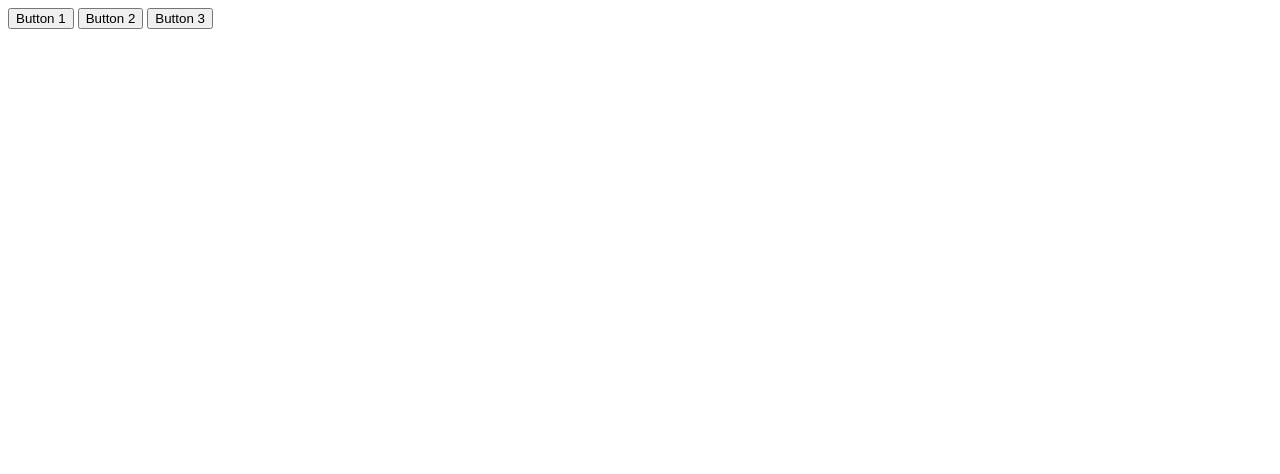
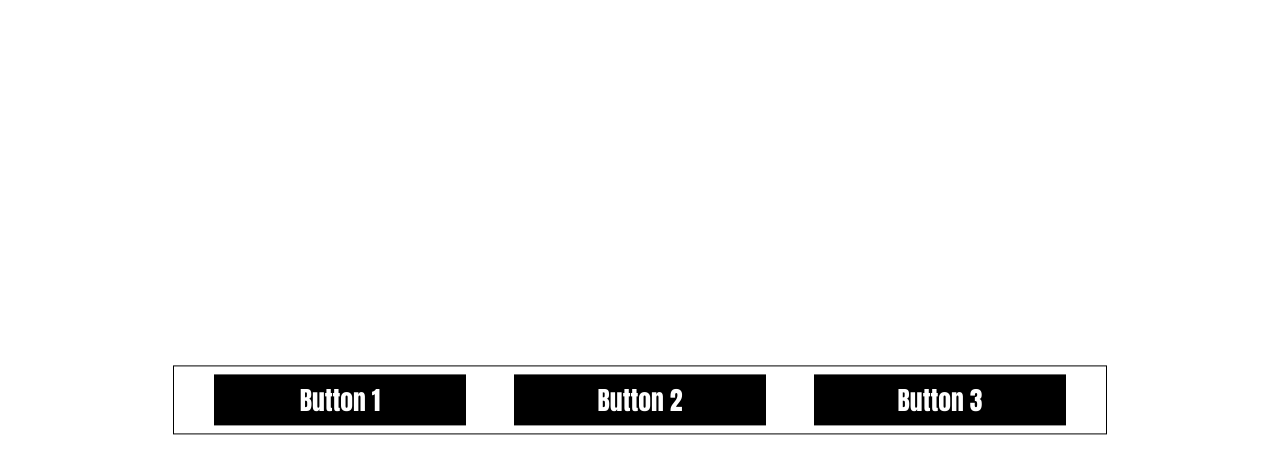
Before and after one commit to LaureanoVera/liquid-buttons-css-js, a plain HTML site: page index.html in a window 1280 px wide. Drawn offline with Linux system fonts and the light colour scheme.

Commit message:
filtro de boton creado y estilos hechos

```diff
--- a/css/styles.css
+++ b/css/styles.css
@@ -0,0 +1,62 @@
+.container {
+  border: 1px solid #000;
+  max-width: 900px;
+  width: 80vw;
+  position: absolute;
+  top: 50%;
+  left: 50%;
+  transform: translate(-50%, -50%);
+  padding: .5em 1em;
+  display: flex;
+  justify-content: space-around;
+}
+
+button {
+  cursor: pointer;
+  font-family: Impact;
+  position: relative;
+  width: 28%;
+  height: 2em;
+  border-radius: .5em;
+  background: none;
+  border: none;
+  outline: none;
+  font-size: 1.6em;
+  color: #fff;
+}
+
+button:before {
+  content: '';
+  background: #000;
+  width: 100%;
+  height: 100%;
+  position: absolute;
+  z-index: -1;
+  top: 0;
+  left: 0;
+}
+
+button:hover:before {
+  background: linear-gradient(40deg, #fd16de, #37e6fd);
+  /* filter: blur(10px); */
+  filter: url('#wave') blur(2px);
+}
+
+button:hover {
+  animation: squish .5s;
+}
+
+@keyframes squish {
+  0% {
+    transform: scaleY(1);
+  }
+  40% {
+    transform: scaleY(1.5);
+  }
+  70% {
+    transform: scaleY(.7);
+  }
+  100% {
+    transform: scaleY(1);
+  }
+}
--- a/index.html
+++ b/index.html
@@ -16,6 +16,17 @@
       <button>Button 3</button>
     </div>
 
+    <svg>
+      <defs>
+        <filter id="wave">
+          <feTurbulence type="fractalNoise" baseFrequency="0.05 0.009"
+          numOctaves="1" result="warp" />
+          <feDisplacementMap xChannelSelector="R" yChannelSelector="G"
+          scale="20" in="SourceGraphic" in2="warpOffset" />
+        </filter>
+      </defs>
+    </svg>
+
     <!-- SCRIPTS -->
     <script src="js/scripts.js"></script>
   </body>
```
